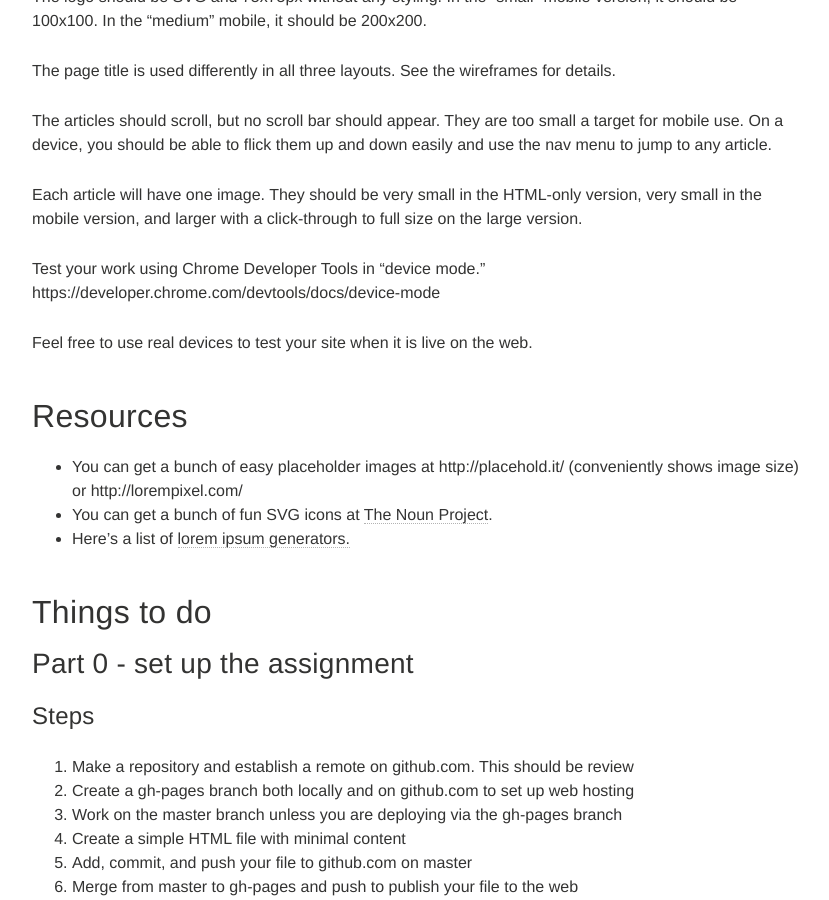
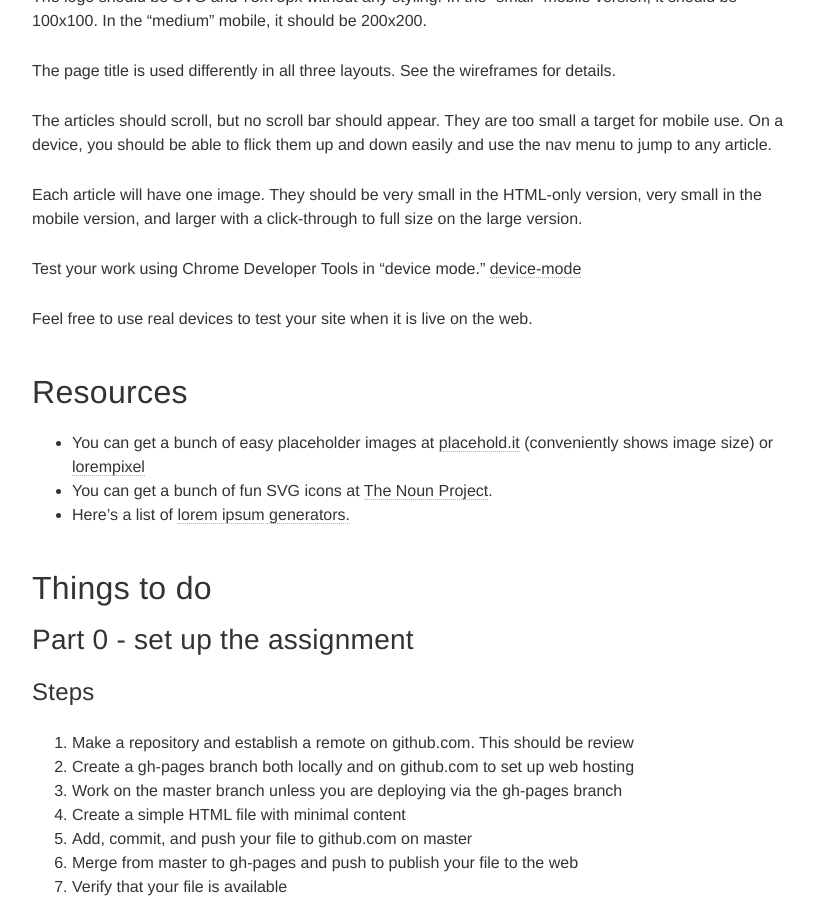
Before and after one commit to portlandcodeschool/primer, a Jekyll site: the page built from _posts/assignments/2015-02-22-mobile-first-responsive-design.md, in a window 1280 px wide and 900 px high, scrolled down 571 px. Shown: the whole window, without its empty margins (288-1117 px from the left). Built offline with Jekyll 4.4.1, drawn with Linux system fonts in a browser that asks for light colours; nearby versions of some CDN libraries; part of the change alters nothing that is shown.

Commit message:
replaced some html addresses with links

```diff
--- a/_posts/assignments/2015-02-22-mobile-first-responsive-design.md
+++ b/_posts/assignments/2015-02-22-mobile-first-responsive-design.md
@@ -31,13 +31,13 @@ The articles should scroll, but no scroll bar should appear. They are too small
 
 Each article will have one image. They should be very small in the HTML-only version, very small in the mobile version, and larger with a click-through to full size on the large version.
 
-Test your work using Chrome Developer Tools in "device mode."  https://developer.chrome.com/devtools/docs/device-mode
+Test your work using Chrome Developer Tools in "device mode."  [device-mode](https://developer.chrome.com/devtools/docs/device-mode)
 
 Feel free to use real devices to test your site when it is live on the web.
 
 Resources
 =========
-* You can get a bunch of easy placeholder images at http://placehold.it/ (conveniently shows image size) or http://lorempixel.com/
+* You can get a bunch of easy placeholder images at [placehold.it](http://placehold.it/) (conveniently shows image size) or [lorempixel](http://lorempixel.com/)
 * You can get a bunch of fun SVG icons at [The Noun Project](http://thenounproject.com/).
 * Here's a list of [lorem ipsum generators.](http://mashable.com/2013/07/11/lorem-ipsum/)
 
```
